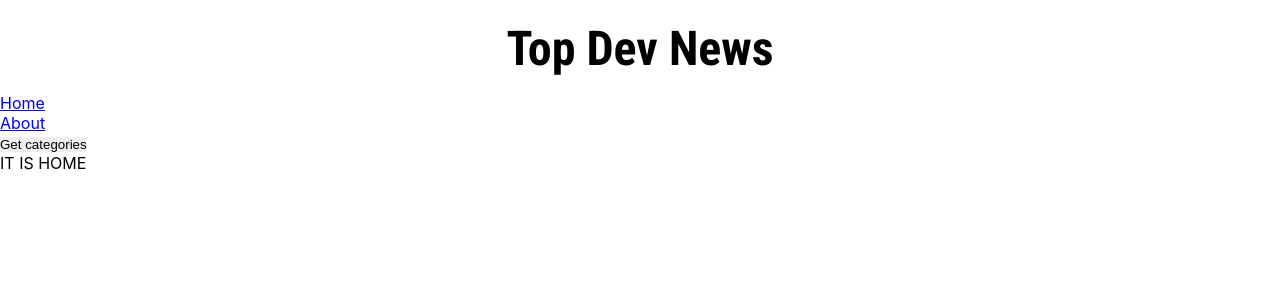
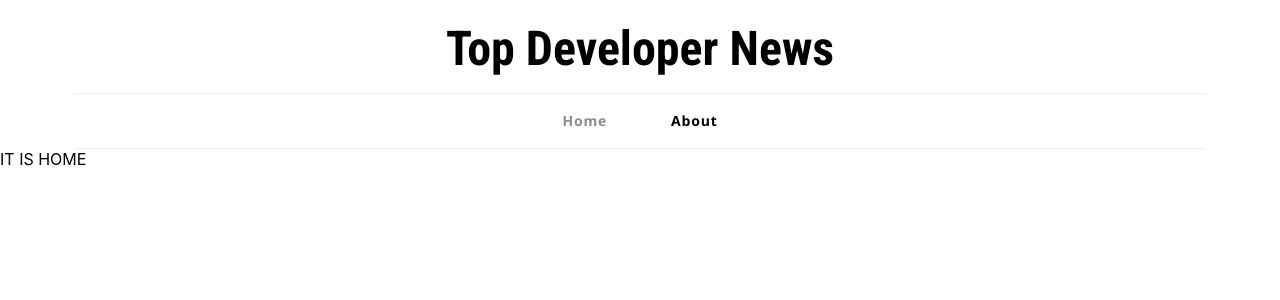
Before and after one commit to Kaowebdesign/topdevnews-react, a React (Create React App) app: page / in a window 1280 px wide. Shown: the top 300 px of the page. Built offline with nearby package versions, Linux system fonts and the light colour scheme; no server answers.

Commit message:
add header

```diff
--- a/public/index.html
+++ b/public/index.html
@@ -11,6 +11,7 @@
     />
     <link rel="apple-touch-icon" href="%PUBLIC_URL%/logo192.png" />
     <link href="https://fonts.googleapis.com/css2?family=Roboto+Condensed:wght@400;700&display=swap" rel="stylesheet">
+    <link href="https://fonts.googleapis.com/css2?family=Open+Sans:ital,wght@0,300;0,700;1,400&display=swap" rel="stylesheet">
     <!--
       manifest.json provides metadata used when your web app is installed on a
       user's mobile device or desktop. See https://developers.google.com/web/fundamentals/web-app-manifest/
--- a/src/App.js
+++ b/src/App.js
@@ -5,7 +5,14 @@ import routes from './routes';
 import Header from './components/Header';
 import {connect} from 'react-redux';
 import { getCategories } from './actions/category';
-import './App.css'
+import './App.css';
+
+const mapStateToProps = state => {
+
+  let {categories} = state.category;
+
+  return {categories}
+};
 
 const mapDispatchToProps = dispatch => {
   return {
@@ -13,15 +20,18 @@ const mapDispatchToProps = dispatch => {
       dispatch(getCategories());
     }
   }
-}
+};
 
 class App extends Component {
+  componentDidMount(){
+    this.props.onGetCategories();
+  }
   render(){
     return (
       <div>
         <ConnectedRouter history={this.props.history}>
-          <Header siteTitle="Top Dev News"/>
-          <button onClick={this.props.onGetCategories}>Get categories</button>
+          <Header siteTitle="Top Developer News" categories={this.props.categories} />
+          {/* <button onClick={this.props.onGetCategories}>Get categories</button> */}
           { routes }
         </ConnectedRouter>
       </div>
@@ -36,4 +46,4 @@ App.propTypes = {
   history: PropTypes.object,
 }
 
-export default connect(null, mapDispatchToProps)(App);
+export default connect(mapStateToProps, mapDispatchToProps)(App);
--- a/src/actions/category.js
+++ b/src/actions/category.js
@@ -6,7 +6,6 @@ export const getCategories = () => {
         axios
             .get('https://topdevnews.pp.ua/wp-json/wp/v2/categories')
             .then( result => {
-                console.log(result.data);
                 dispatch(addCategories(result.data));
             })
             .catch( error => {
--- a/src/assets/css/header.css
+++ b/src/assets/css/header.css
@@ -9,3 +9,35 @@
 .header__title:hover{
     opacity: .8;
 }
+.nav{
+    padding: 15px;
+    margin: 0 75px;
+    border-top: 1px solid rgba(0, 0, 0, 0.08);
+    border-bottom: 1px solid rgba(0, 0, 0, 0.08);
+    text-transform: capitalize;
+}
+.nav__list{
+    text-align: center;
+}
+.nav__item{
+    display: inline-block;
+    font-family: 'Open Sans', sans-serif;
+    font-size: 14px;
+    font-weight: 700;
+    letter-spacing: .8px;
+    padding: 0 16px;
+}
+.nav__link{
+    text-decoration: none;
+    color: rgb(0,0,0);
+    transition: .4s;
+    font-size: 14px;
+    line-height: 24px;
+}
+.nav__link:hover{
+    color: rgba(26, 26, 26, 0.7);
+    text-decoration: line-through;
+}
+.nav__link_home{
+    color: rgba(26, 26, 26, 0.5);
+}
--- a/src/components/Header.jsx
+++ b/src/components/Header.jsx
@@ -2,12 +2,12 @@ import React from 'react';
 import Nav from './Nav';
 import '../assets/css/header.css';
 
-const Header = ({siteTitle}) => (
+const Header = ({siteTitle,categories}) => (
     <header className="header">
       <div className="header__top">
         <h1 className="header__title">{siteTitle}</h1>
       </div>
-      <Nav/>
+      <Nav categories={categories}/>
     </header>
   );
 
--- a/src/components/Nav.jsx
+++ b/src/components/Nav.jsx
@@ -1,13 +1,23 @@
 import React from 'react';
 import {Link} from "react-router-dom";
 
-const Nav = () => (
-    <nav className="nav">
-        <ul>
-          <li><Link to="/">Home</Link></li>
-          <li><Link to="/about">About</Link></li>
+const Nav = function ({categories}) {
+
+    const listItems = categories.map(item =>
+      <li key={item.id} className="nav__item">
+        <Link className="nav__link">{item.name}</Link>
+      </li>
+    );
+
+    return (
+      <nav className="nav">
+        <ul className="nav__list">
+          <li className="nav__item"><Link to="/" className="nav__link nav__link_home">Home</Link></li>
+          {listItems}
+          <li className="nav__item"><Link to="/about" className="nav__link">About</Link></li>
         </ul>
-    </nav>
-);
+      </nav>
+    );
+};
 
 export default Nav;
--- a/src/reducers/category.js
+++ b/src/reducers/category.js
@@ -3,7 +3,7 @@ import {
 } from '../constants/actionType';
 
 const initialState = {
-    categories:[]
+    categories:[{id:2000}]
 };
 
 export default (state = initialState,action) => {
@@ -11,8 +11,8 @@ export default (state = initialState,action) => {
         case ADD_CATEGORY_SUCCESS:{
              return {
                 ...state,
-                categories:[...state.categories,action.payload]
-                };
+                categories:[...action.payload]
+             }
         }
         default:
             return state;
```
